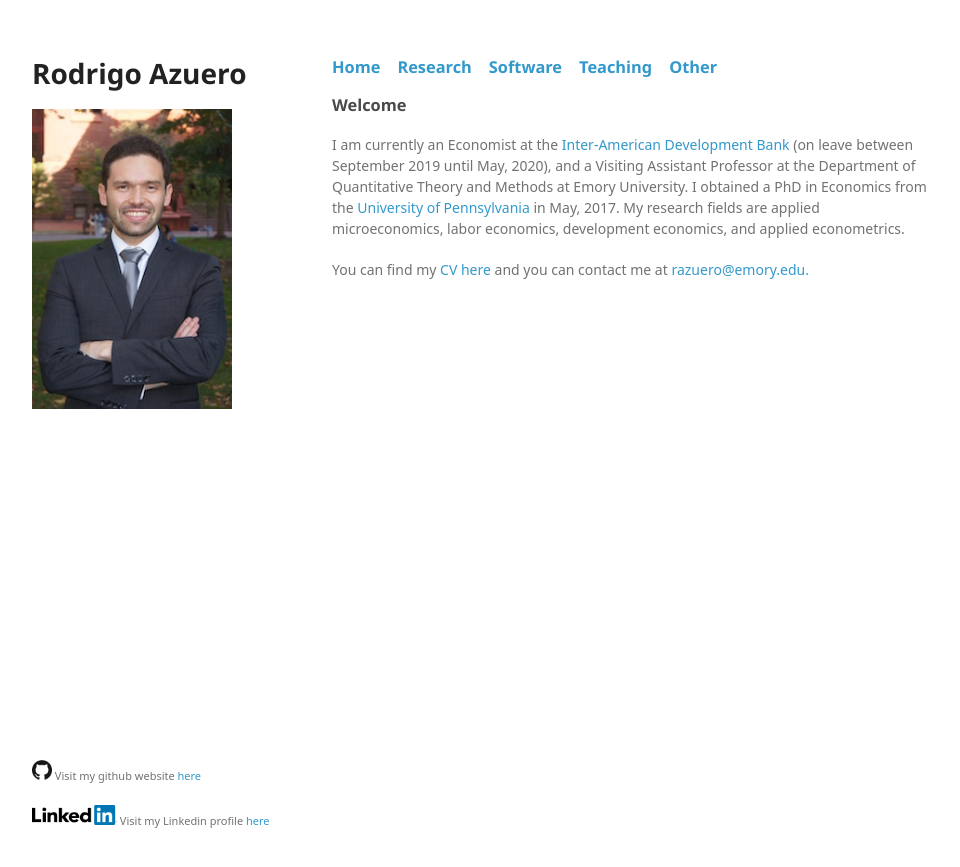
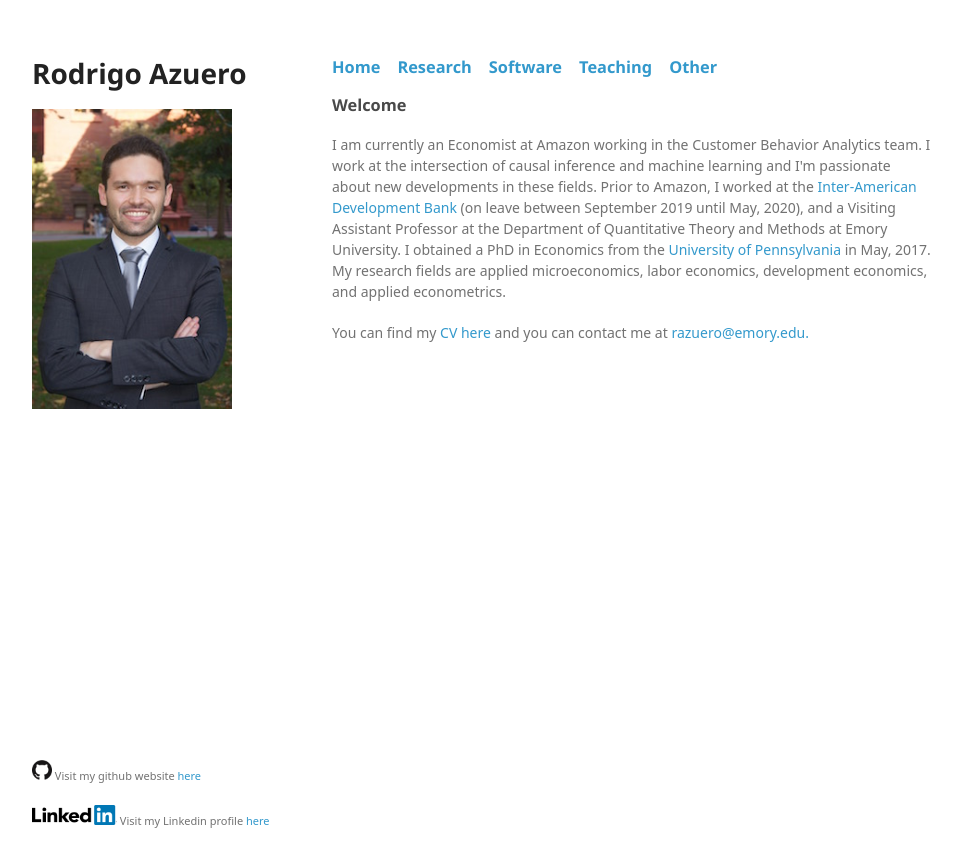
Before and after one commit to rodazuero/rodazuero.github.io, a Jekyll site: the page built from index.html, in a window 1280 px wide. Shown: the top 867 px of the page, without its empty margins (26-986 px from the left). Built offline with Jekyll 4.4.1, drawn with Linux system fonts in a browser that asks for light colours; some web fonts are replaced; Markdown is read by kramdown in place of the engine named in the settings.

Commit message:
Update index.html

```diff
--- a/index.html
+++ b/index.html
@@ -4,7 +4,7 @@
 <h3>
 <a id="welcome-to-github-pages" class="anchor" href="#welcome-to-github-pages" aria-hidden="true"><span aria-hidden="true" class="octicon octicon-link"></span></a>Welcome</h3>
 
-<p><a id="designer-templates" class="anchor" href="#designer-templates" aria-hidden="true"><span aria-hidden="true" class="octicon octicon-link"></span></a>I am currently an Economist at the <a href="http://www.iadb.org/en/inter-american-development-bank,2837.html">Inter-American Development Bank</a> (on leave between September 2019 until May, 2020), and a Visiting Assistant Professor at the Department of Quantitative Theory and Methods at Emory University. I obtained a PhD in Economics from the <a href="http://www.upenn.edu/">University of Pennsylvania</a> in May, 2017. My research fields are applied microeconomics, labor economics, development economics, and applied econometrics. </p>
+<p><a id="designer-templates" class="anchor" href="#designer-templates" aria-hidden="true"><span aria-hidden="true" class="octicon octicon-link"></span></a>I am currently an Economist at Amazon working in the Customer Behavior Analytics team. I work at the intersection of causal inference and machine learning and I'm passionate about new developments in these fields. Prior to Amazon, I worked at the <a href="http://www.iadb.org/en/inter-american-development-bank,2837.html">Inter-American Development Bank</a> (on leave between September 2019 until May, 2020), and a Visiting Assistant Professor at the Department of Quantitative Theory and Methods at Emory University. I obtained a PhD in Economics from the <a href="http://www.upenn.edu/">University of Pennsylvania</a> in May, 2017. My research fields are applied microeconomics, labor economics, development economics, and applied econometrics. </p>
 <p>
  You can find my<a href="{{site.baseurl}}/files/AcademicCV.pdf"> CV here</a> and you can contact me  at <a href="mailto:razuero@emory.edu" target="_top">razuero@emory.edu. </a> </p>
 </h3>
```
